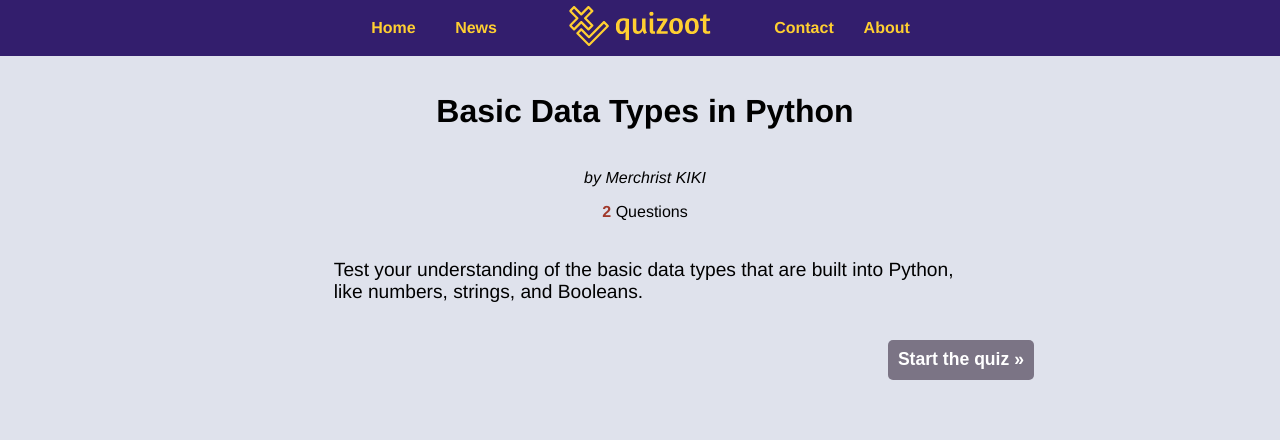
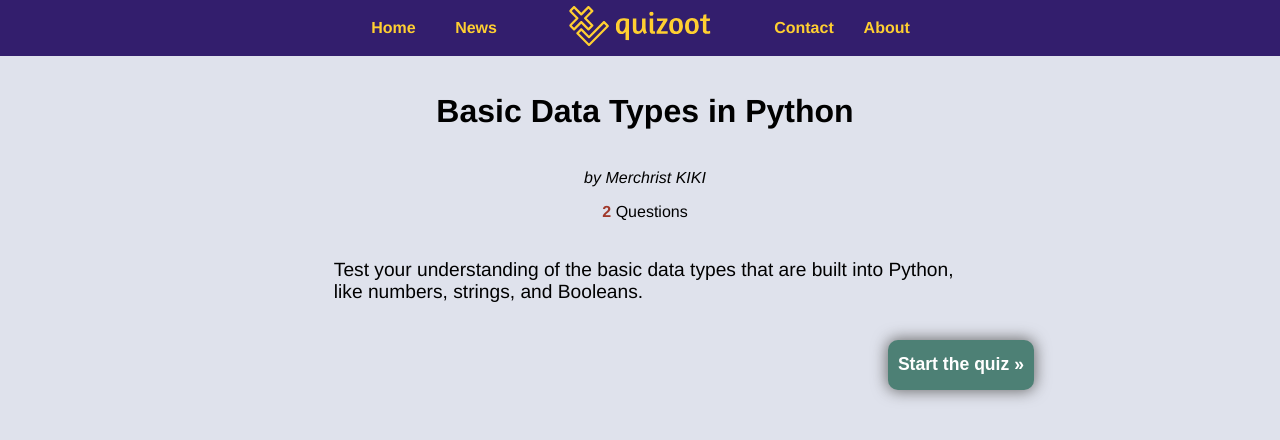
Before and after one commit to YacineSteeve/quizoot, a Vue app in the folder frontend/: page /quiz/1 in a window 1280 px wide. Shown: the top 440 px of the page. Built offline with nearby package versions, Linux system fonts and the light colour scheme.

Commit message:
feat(ui): add a component for navigation buttons

```diff
--- /dev/null
+++ b/frontend/src/components/NavigationButton.vue
@@ -0,0 +1,37 @@
+<script setup lang="ts">
+import { useAttrs } from 'vue';
+
+const buttonAttrs = useAttrs();
+</script>
+
+<template>
+    <div class="navigation-button-container">
+        <button>
+            <span v-if="buttonAttrs['navigateTo'] === 'left'">&#171;</span>
+            <slot></slot>
+            <span v-if="buttonAttrs['navigateTo'] === 'right'">&#187;</span>
+        </button>
+    </div>
+</template>
+
+<style scoped>
+.navigation-button-container button {
+    background-color: v-bind(buttonAttrs['backgroundColor']);
+    color: white;
+    font-weight: 600;
+    font-size: 1.1em;
+    padding-left: 10px;
+    padding-right: 10px;
+    width: auto;
+    min-height: 50px;
+    border-radius: 10px;
+    cursor: pointer;
+    border: none;
+    box-shadow: 0 0 15px 1px dimgray;
+}
+
+.navigation-button-container button:hover {
+    transform: scale(0.98);
+    opacity: 0.8;
+}
+</style>
--- a/frontend/src/components/Question.vue
+++ /dev/null
@@ -1,49 +0,0 @@
-<script setup lang="ts">
-import { computed, defineProps, defineAsyncComponent } from 'vue';
-import { pascalToSnake } from '@/lib/string-utils';
-import type { Quizoot } from '@schemas/interface';
-
-interface QuestionWrapperProps {
-    question: Quizoot.Question;
-}
-
-const props = defineProps<QuestionWrapperProps>();
-
-type Components = () => Promise<any>;
-type ComponentsMap = Record<Quizoot.QuestionKind, Components>;
-
-function getComponents() {
-    const files = import.meta.glob('@/components/questions/*.vue');
-    const components: Record<string, Components> = {};
-
-    for (const filepath in files) {
-        const filename = filepath.match(/.*\/(.+)\.vue$/)?.[1];
-        if (filename) {
-            const kind = pascalToSnake(filename).toUpperCase();
-            components[kind] = defineAsyncComponent(
-                () => import(`@/components/questions/${filename}.vue`)
-            );
-        }
-    }
-
-    return components as ComponentsMap;
-}
-
-const components = getComponents();
-
-const componentId = computed(() => {
-    if (props.question.kind in components) {
-        return components[props.question.kind];
-    }
-    throw Error(`Unknown QuestionKind "${props.question.kind}"`);
-});
-</script>
-
-<template>
-    <div class="progress-bar"></div>
-    <div class="question">
-        <component :is="componentId" />
-    </div>
-</template>
-
-<style></style>
--- /dev/null
+++ b/frontend/src/components/QuestionWrapper.vue
@@ -0,0 +1,99 @@
+<script setup lang="ts">
+import { computed, defineAsyncComponent } from 'vue';
+import type { ComputedRef, Component } from 'vue';
+import type { Quizoot } from '@schemas/interface';
+import NavigationButton from '@/components/NavigationButton.vue';
+import { pascalToSnake } from '@/lib/string-utils';
+
+
+interface QuestionsFlow {
+    isFirstQuestion: boolean;
+    isLastQuestion: boolean;
+}
+
+interface QuestionWrapperProps {
+    question: Quizoot.Question;
+    questionsFlow: QuestionsFlow;
+    questionsCount: number;
+    goToPreviousQuestion: () => void;
+    goToNextQuestion: () => void;
+}
+
+const props = defineProps<QuestionWrapperProps>();
+
+type Components = Promise<any>;
+type ComponentsMap = Record<Quizoot.QuestionKind, Components>;
+
+function getComponents() {
+    const files = import.meta.glob('@/components/questions/*.vue');
+    const components: Record<string, Components> = {};
+
+    for (const filepath in files) {
+        const filename = filepath.match(/.*\/(.+)\.vue$/)?.[1];
+        if (filename) {
+            const kind = pascalToSnake(filename).toUpperCase();
+            components[kind] = defineAsyncComponent(
+                () => import(`@/components/questions/${filename}.vue`)
+            );
+        }
+    }
+
+    return components as ComponentsMap;
+}
+
+const components = getComponents();
+
+const QuestionComponent: ComputedRef = computed(() => components[props.question.kind] as Component);
+</script>
+
+<template>
+    <div class="progress-bar"></div>
+    <div class="question-wrapper">
+        <QuestionComponent/>
+        <div class="navigation-button-group">
+            <navigation-button
+                    v-if="!props.questionsFlow.isFirstQuestion"
+                    @click="goToPreviousQuestion"
+                    backgroundColor="var(--palette-well-read)"
+                    navigateTo="left"
+                    class="previous-button button"
+            >
+                Previous
+            </navigation-button>
+            <navigation-button
+                    v-if="!props.questionsFlow.isLastQuestion"
+                    @click="goToNextQuestion"
+                    backgroundColor="var(--palette-well-read)"
+                    navigateTo="right"
+                    class="next-button button"
+            >
+                Next
+            </navigation-button>
+        </div>
+    </div>
+</template>
+
+<style scoped>
+.question-wrapper {
+    width: 100%;
+    height: 100%;
+}
+
+.question-wrapper .navigation-button-group {
+    display: flex;
+    width: 100%;
+    align-items: center;
+}
+
+.question-wrapper .navigation-button-group:has(.button:nth-child(2)) {
+    justify-content: space-between;
+}
+
+.question-wrapper .navigation-button-group:has(.previous-button) {
+    justify-content: flex-start;
+}
+
+.question-wrapper .navigation-button-group:has(.next-button) {
+    justify-content: flex-end;
+}
+</style>
--- a/frontend/src/components/QuizPreview.vue
+++ b/frontend/src/components/QuizPreview.vue
@@ -1,6 +1,7 @@
 <script setup lang="ts">
 import type { Quizoot } from '@schemas/interface';
-import { defineProps, computed } from 'vue';
+import { computed } from 'vue';
+import NavigationButton from "@/components/NavigationButton.vue";
 
 interface QuizPreviewProps {
     questionsCount: number;
@@ -21,13 +22,18 @@ const author = computed(() => props.authors?.[0]);
         <span class="question-count">{{ props.questionsCount }}</span>
         Questions
     </div>
-    <br/>
+    <br />
     <div class="quiz-content">
         <p>{{ props.description }}</p>
     </div>
-    <br/>
+    <br />
     <div class="btn-group">
-        <button @click="onStart">Start the quiz <span>&#187;</span></button>
+        <navigation-button
+                @click="onStart"
+                backgroundColor="var(--palette-cutty-sark)"
+                navigateTo="right">
+            Start the quiz
+        </navigation-button>
     </div>
 </template>
 
--- a/frontend/src/views/Quiz.vue
+++ b/frontend/src/views/Quiz.vue
@@ -1,37 +1,65 @@
 <script setup lang="ts">
-import { defineProps, withDefaults, ref } from 'vue';
-import type { Ref } from 'vue';
+import { withDefaults, ref, computed } from 'vue';
+import type { Ref, ComputedRef } from 'vue';
+import type {Quizoot} from '@schemas/interface';
 import QuizPreview from '@/components/QuizPreview.vue';
-import Question from '@/components/Question.vue';
-import type { Quizoot } from '@schemas/interface';
+import QuestionWrapper from '@/components/QuestionWrapper.vue';
 import quiz from '@/data/quiz-data-types.json';
 
 interface QuizProps {
     data: Quizoot.Quiz;
 }
 
-withDefaults(defineProps<QuizProps>(), {
+const props = withDefaults(defineProps<QuizProps>(), {
     data: () => quiz as Quizoot.Quiz,
 });
 
-const currentQuestion: Ref<number | null> = ref(null);
+const currentQuestionIndex: Ref<number | null> = ref(null);
+
+const questionsFlow: ComputedRef = computed(() => {
+    return {
+        isFirstQuestion: currentQuestionIndex.value == 0,
+        isLastQuestion: currentQuestionIndex.value == props.data.questions.length - 1
+    }
+});
+
 function startQuiz() {
-    currentQuestion.value = 0;
+    currentQuestionIndex.value = 0;
+}
+
+function goToNextQuestion() {
+    if (currentQuestionIndex.value != null && currentQuestionIndex.value < props.data.questions.length - 1) {
+        currentQuestionIndex.value++;
+    }
+}
+
+function goToPreviousQuestion() {
+    if (currentQuestionIndex.value != null && currentQuestionIndex.value > 0) {
+        currentQuestionIndex.value--;
+    }
 }
 </script>
 
 <template>
     <div class="quiz-container">
-        <h1 class="quiz-title">{{ data.title }}</h1>
-        <br/>
+        <h1 class="quiz-title">{{ props.data.title }}</h1>
+        <br />
         <QuizPreview
-            v-if="currentQuestion == null"
-            :questionsCount="data.questions.length"
-            :description="data.description"
-            :authors="data.authors"
+            v-if="currentQuestionIndex == null"
+            :questionsCount="props.data.questions.length"
+            :description="props.data.description"
+            :authors="props.data.authors"
             :onStart="startQuiz"
         />
-        <Question v-else :question="data.questions[currentQuestion]" />
+        <question-wrapper
+                v-else
+                :question="props.data.questions[currentQuestionIndex]"
+                :questionsCount="props.data.questions.length"
+                :questionsFlow="questionsFlow"
+                :goToNextQuestion="goToNextQuestion"
+                :goToPreviousQuestion="goToPreviousQuestion"
+        >
+        </question-wrapper>
     </div>
 </template>
 
@@ -45,7 +73,7 @@ function startQuiz() {
 
 @media only screen and (max-width: 600px) {
     .quiz-container {
-        margin-inline: 5%
+        margin-inline: 5%;
     }
 }
 
```
